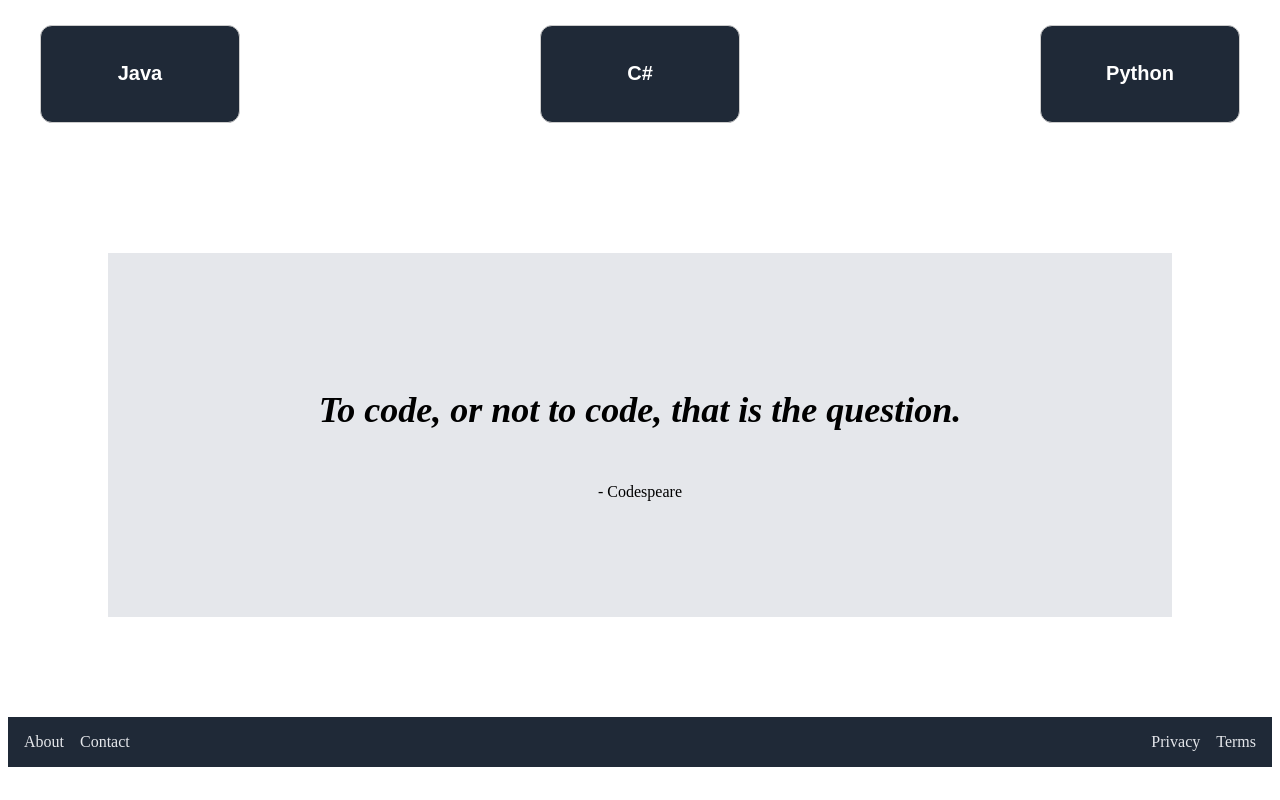
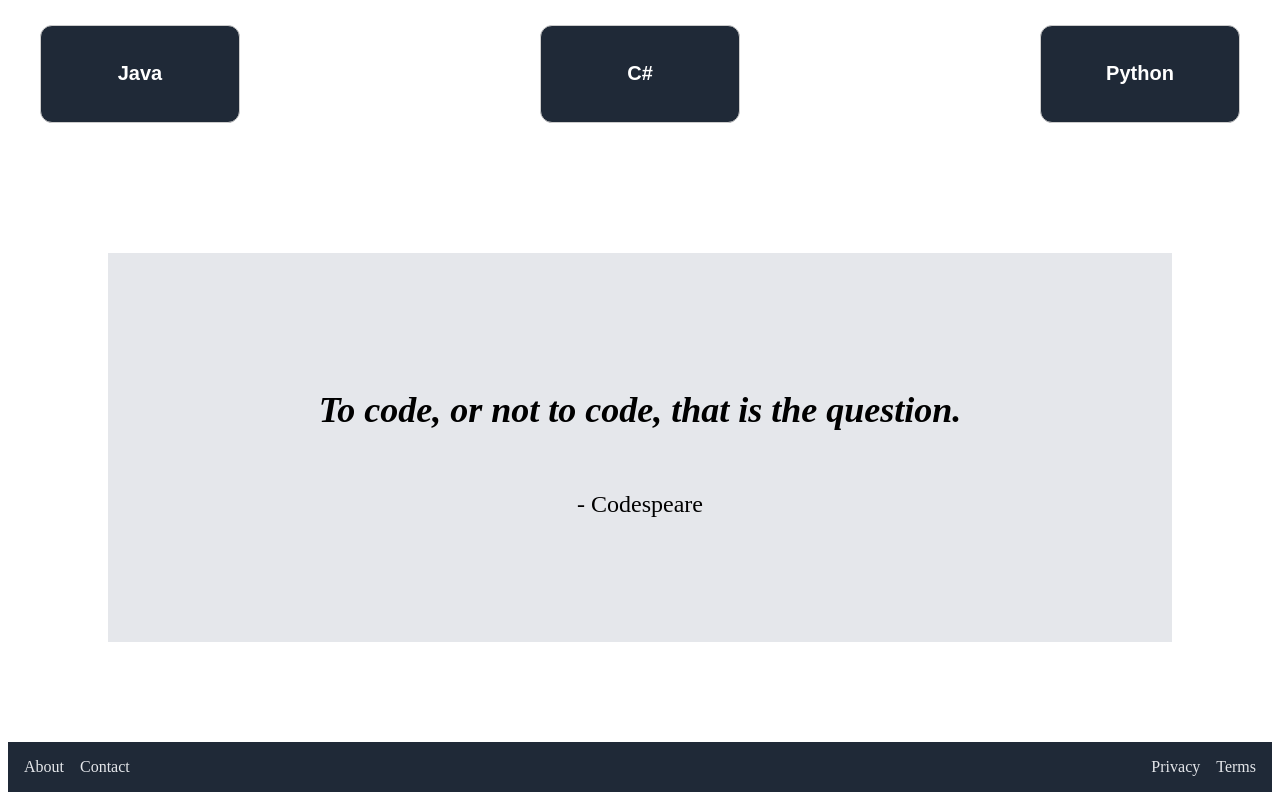
Before and after one commit to MouseTrap-codes/Landing-Page, a plain HTML site: page index.html in a window 1280 px wide. Shown: the part 654-1454 px from the top of the page. Before the commit the page ends 1429 px from the top, so only its background shows below. Drawn offline with Linux system fonts and the light colour scheme.

Commit message:
changed size of qquote author text

```diff
--- a/styles.css
+++ b/styles.css
@@ -161,6 +161,10 @@
     font-style: italic;
 }
 
+.quote p {
+    font-size: 24px;
+}
+
 /* footer css*/
 .footer {
     display: flex;
```
